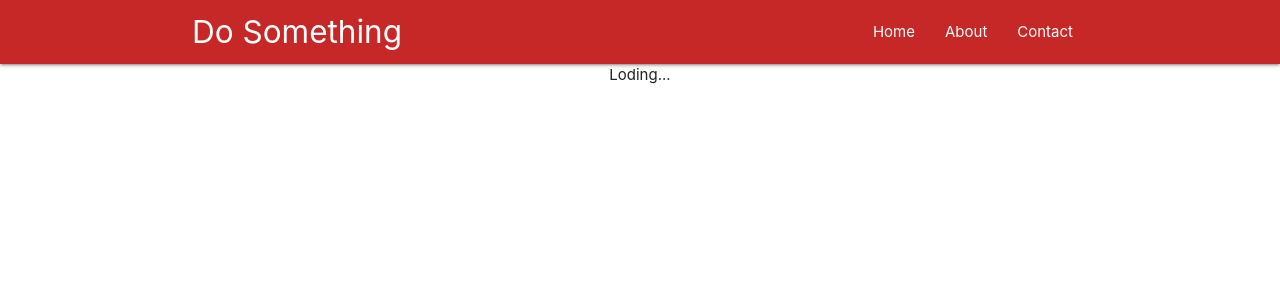
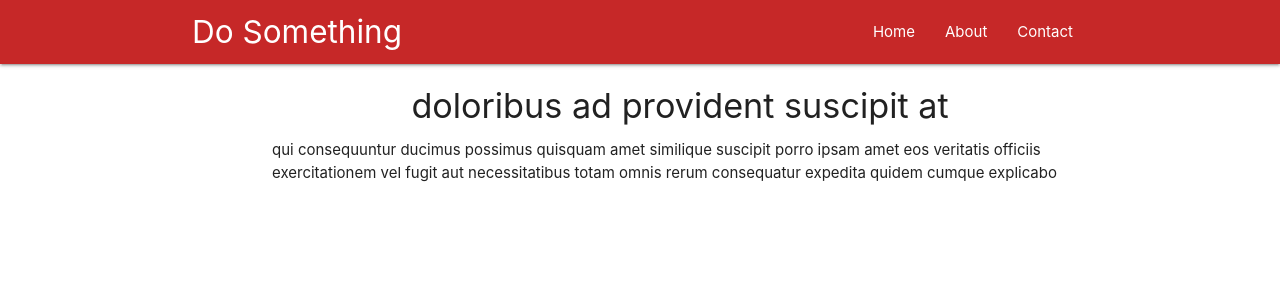
Before and after one commit to Khurshida-Meem/react-simple-blog, a React (Create React App) app: page /post/1 in a window 1280 px wide. Shown: the top 300 px of the page. Built offline with nearby package versions, Linux system fonts and the light colour scheme; no server answers.

Commit message:
added redux

```diff
--- a/package.json
+++ b/package.json
@@ -9,8 +9,10 @@
     "axios": "^0.26.1",
     "react": "^18.0.0",
     "react-dom": "^18.0.0",
+    "react-redux": "^7.2.7",
     "react-router-dom": "^5.3.0",
     "react-scripts": "5.0.0",
+    "redux": "^4.1.2",
     "web-vitals": "^2.1.4"
   },
   "scripts": {
--- a/public/index.html
+++ b/public/index.html
@@ -27,7 +27,7 @@
       work correctly both with client-side routing and a non-root public URL.
       Learn how to configure a non-root public URL by running `npm run build`.
     -->
-    <title>React App</title>
+    <title>Blog Site</title>
   </head>
   <body>
     <noscript>You need to enable JavaScript to run this app.</noscript>
--- a/src/Components/Home.js
+++ b/src/Components/Home.js
@@ -1,24 +1,14 @@
 import React, {Component} from 'react';
-import axios from 'axios';
 import { Link } from 'react-router-dom';
-import img from '../img/pokeball.png'
+import img from '../img/pokeball.png';
+import { connect } from 'react-redux';
 
 class Home extends Component {
-    state = {
-        posts: [ ]
-    }
-    componentDidMount(){
-        axios.get('https://jsonplaceholder.typicode.com/posts')
-        .then(res => {
-            this.setState({
-                posts: res.data.slice(0,10)
-            })
-        })
 
-    }
     render() {
-        const {posts} = this.state;
+        const {posts} = this.props;
         const postList = posts.length ? (
+
             posts.map(post => {
                 return (
                     <div className="post card" key={post.id}>
@@ -44,4 +34,11 @@ class Home extends Component {
     }
 };
 
-export default Home;
+const mapStateToProps = state => {
+    return {
+        posts: state.posts
+    }
+}
+
+
+export default connect(mapStateToProps)(Home);
--- a/src/Components/Post.js
+++ b/src/Components/Post.js
@@ -1,28 +1,14 @@
 import React, {Component} from "react";
-import axios from "axios";
+import { connect } from "react-redux";
 
 class Post extends Component {
 
-    state = {
-        post:null
-    }
-    componentDidMount(){
-        let id = this.props.post_id;
-        axios.get('https://jsonplaceholder.typicode.com/posts/'+id)
-        .then(res => {
-            this.setState({
-                post:res.data
-            })
-        })
-
-    }
 
     render() {
-
-        const post = this.state.post ? (
+        const post = this.props.post ? (
             <div className="post">
-                <h4 className="center">{this.state.post.title}</h4>
-                <p>{this.state.post.body}</p>
+                <h4 className="center">{this.props.post.title}</h4>
+                <p>{this.props.post.body}</p>
             </div>
         ) : (
             <div className="center">Loding...</div>
@@ -35,4 +21,12 @@ class Post extends Component {
         )
     }
 }
-export default Post;
+
+const mapStateToProps = (state, ownProps) => {
+    let id = ownProps.post_id;
+    return {
+        post: state.posts.find(post => post.id === parseInt(id) )
+    }
+}
+
+export default connect(mapStateToProps)(Post);
--- /dev/null
+++ b/src/Reducer/rootReducer.js
@@ -0,0 +1,25 @@
+const initState = {
+    posts: [
+        {
+            id: 1,
+            title: "doloribus ad provident suscipit at",
+            body: "qui consequuntur ducimus possimus quisquam amet similique suscipit porro ipsam amet eos veritatis officiis exercitationem vel fugit aut necessitatibus totam omnis rerum consequatur expedita quidem cumque explicabo"
+            },
+            {
+            id: 2,
+            title: "asperiores ea ipsam voluptatibus modi minima quia sint",
+            body: "repellat aliquid praesentium dolorem quo sed totam minus non itaque nihil labore molestiae sunt dolor eveniet hic recusandae veniam tempora et tenetur expedita sunt"
+            },
+            {
+            id: 3,
+            title: "dolor sint quo a velit explicabo quia nam",
+            body: "eos qui et ipsum ipsam suscipit aut sed omnis non odio expedita earum mollitia molestiae aut atque rem suscipit nam impedit esse"
+            },
+    ]
+}
+
+const rootReducer = (state= initState, action) => {
+    return state;
+}
+
+export default rootReducer;
--- a/src/index.js
+++ b/src/index.js
@@ -3,10 +3,16 @@ import ReactDOM from 'react-dom';
 import './index.css';
 import App from './App';
 import reportWebVitals from './reportWebVitals';
+import { createStore } from 'redux';
+import { Provider } from 'react-redux';
+import rootReducer from './Reducer/rootReducer';
+
+
+const store = createStore(rootReducer);
 
 ReactDOM.render(
   <React.StrictMode>
-    <App />
+  <Provider store={store}><App /></Provider>
   </React.StrictMode>,
   document.getElementById('root')
 );
```
Also changed, not shown: 2 other files (tests, documents, lock files or other folders).
